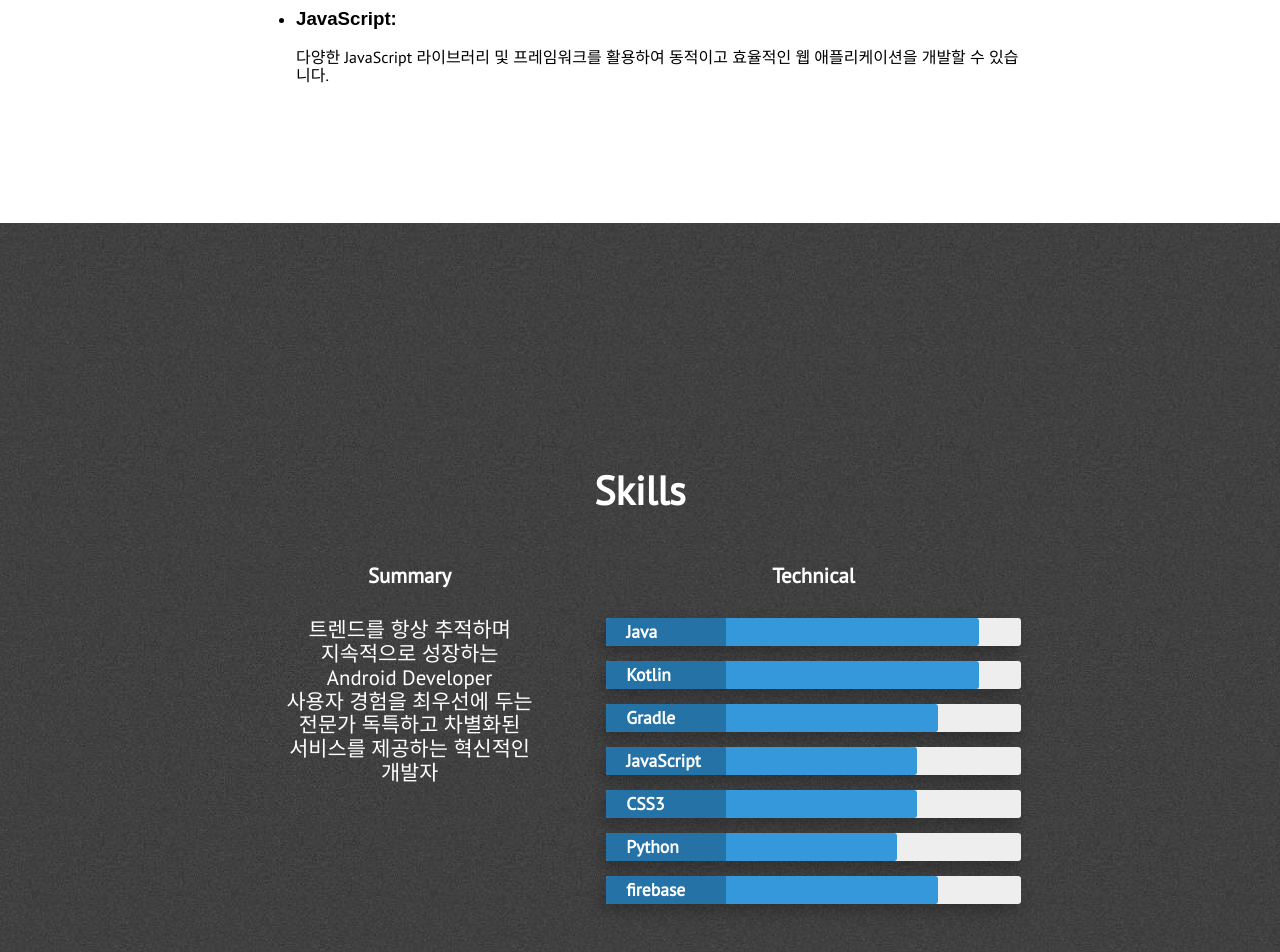
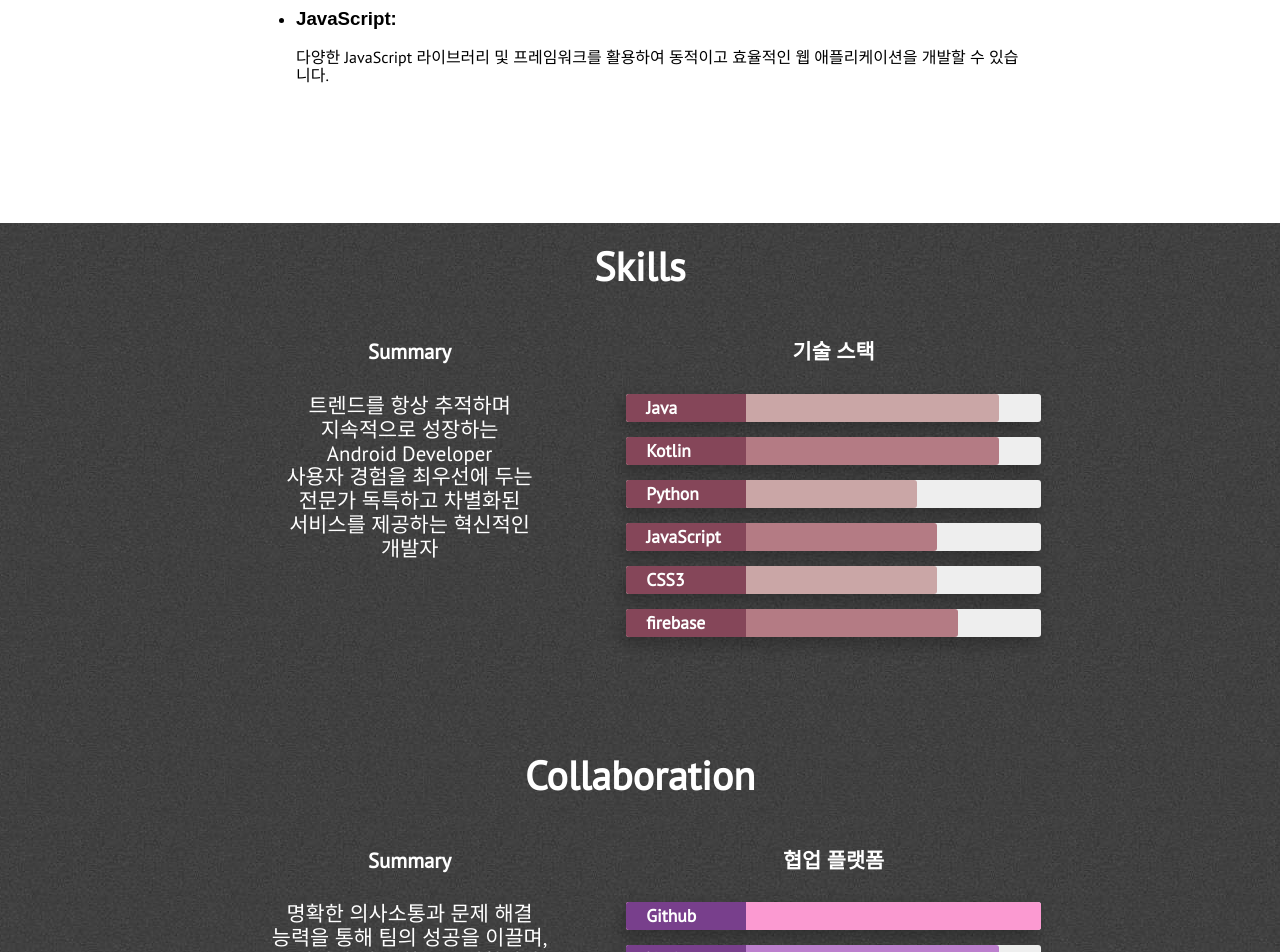
Before and after one commit to EJ-pro/EJ-pro.github.io, a Jekyll site: the page built from index.html, in a window 1280 px wide. Shown: the part 1737-2689 px from the top of the page. Built offline with Jekyll 4.4.1, drawn with Linux system fonts in a browser that asks for light colours; nearby versions of some CDN libraries; some of the changed text lies outside the part shown.

Commit message:
commit!!

```diff
--- a/_includes/background.html
+++ b/_includes/background.html
@@ -1 +1 @@
-<div></div>
+<br>
--- a/_includes/skills.html
+++ b/_includes/skills.html
@@ -12,47 +12,83 @@
                         제공하는 혁신적인<br>개발자
                 </div>
                 <div class="technical-skills">
-                    <h3 class="center-align skills-subsection">Technical</h3>
+                    <h3 class="center-align skills-subsection">기술 스택</h3>
                     <div class="progress-bars">
                         <div class="skillbar clearfix " data-percent="90%">
 
-                            <div class="skillbar-title" style="background: #2980b9;"><span>Java</span></div>
-                            <div class="skillbar-bar" style="background: #3498db;"></div>
+                            <div class="skillbar-title" style="background: #944E63;"><span>Java</span></div>
+                            <div class="skillbar-bar" style="background: #CAA6A6;"></div>
                         </div> <!-- End Skill Bar -->
 
                         <div class="skillbar clearfix " data-percent="90%">
-                            <div class="skillbar-title" style="background: #2980b9;"><span>Kotlin</span></div>
-                            <div class="skillbar-bar" style="background: #3498db;"></div>
-                        </div> <!-- End Skill Bar -->
-
-                        <div class="skillbar clearfix " data-percent="80%">
-                            <div class="skillbar-title" style="background: #2980b9;"><span>Gradle</span></div>
-                            <div class="skillbar-bar" style="background: #3498db"></div>
+                            <div class="skillbar-title" style="background: #944E63;"><span>Kotlin</span></div>
+                            <div class="skillbar-bar" style="background: #B47B84;"></div>
                         </div> <!-- End Skill Bar -->
 
 
-                        <div class="skillbar clearfix " data-percent="75%">
-                            <div class="skillbar-title" style="background: #2980b9;"><span>JavaScript</span></div>
-                            <div class="skillbar-bar" style="background: #3498db;"></div>
+                        <div class="skillbar clearfix " data-percent="70%">
+                            <div class="skillbar-title" style="background: #944E63"><span>Python</span></div>
+                            <div class="skillbar-bar" style="background: #CAA6A6;"></div>
                         </div> <!-- End Skill Bar -->
 
                         <div class="skillbar clearfix " data-percent="75%">
-                            <div class="skillbar-title" style="background: #2980b9;"><span>CSS3</span></div>
-                            <div class="skillbar-bar" style="background: #3498db;"></div>
+                            <div class="skillbar-title" style="background: #944E63;"><span>JavaScript</span></div>
+                            <div class="skillbar-bar" style="background: #B47B84;"></div>
                         </div> <!-- End Skill Bar -->
 
-                        <div class="skillbar clearfix " data-percent="70%">
-                            <div class="skillbar-title" style="background: #2980b9"><span>Python</span></div>
-                            <div class="skillbar-bar" style="background: #3498db;"></div>
+                        <div class="skillbar clearfix " data-percent="75%">
+                            <div class="skillbar-title" style="background: #944E63;"><span>CSS3</span></div>
+                            <div class="skillbar-bar" style="background: #CAA6A6;"></div>
                         </div> <!-- End Skill Bar -->
 
+
                         <div class="skillbar clearfix " data-percent="80%">
-                            <div class="skillbar-title" style="background: #2980b9"><span>firebase</span></div>
-                            <div class="skillbar-bar" style="background: #3498db"></div>
+                            <div class="skillbar-title" style="background: #944E63"><span>firebase</span></div>
+                            <div class="skillbar-bar" style="background: #B47B84"></div>
                         </div> <!-- End Skill Bar -->
                     </div>
                 </div>
             </div>
         </div>
     </section>
+    <section class="section skills" id="skills">
+        <div>
+            <div class="section-heading" id="skills-text">Collaboration</div>
+
+            <div class="skills-grid">
+                <div class="what-i-do">
+                    <h3 class="center-align skills-subsection">Summary</h3>
+                    <p class="paragraph-text center-align">
+                        명확한 의사소통과 문제 해결<br>능력을 통해 팀의 성공을 이끌며,<br>긍정적인 팀 문화를 조성합니다.<br>Git, figma, Slack 협업 도구를<br>능숙하게 사용하여 효율적인<br> 업무 환경을 유지하며, <br>변화에 유연하게 할수있는 역량을 가졌습니다.
+                    </p>
+                </div>
+                <div class="technical-skills">
+                    <h3 class="center-align skills-subsection">협업 플랫폼</h3>
+                    <div class="progress-bars">
+                        <div class="skillbar clearfix " data-percent="100%">
+
+                            <div class="skillbar-title" style="background: #86469C;"><span>Github</span></div>
+                            <div class="skillbar-bar" style="background: #FB9AD1;"></div>
+                        </div> <!-- End Skill Bar -->
+
+                        <div class="skillbar clearfix " data-percent="90%">
+                            <div class="skillbar-title" style="background: #86469C;"><span>Notion</span></div>
+                            <div class="skillbar-bar" style="background: #BC7FCD;"></div>
+                        </div> <!-- End Skill Bar -->
+
+                        <div class="skillbar clearfix " data-percent="90%">
+                            <div class="skillbar-title" style="background: #86469C;"><span>Figma</span></div>
+                            <div class="skillbar-bar" style="background: #FB9AD1"></div>
+                        </div> <!-- End Skill Bar -->
+
+
+                        <div class="skillbar clearfix " data-percent="80%">
+                            <div class="skillbar-title" style="background: #86469C;"><span>Slack</span></div>
+                            <div class="skillbar-bar" style="background: #BC7FCD;"></div>
+                        </div>
+                    </div>
+                </div>
+            </div>
+        </div>
+    </section>
 </div>
--- a/assets/css/main.css
+++ b/assets/css/main.css
@@ -162,7 +162,7 @@
   display: grid;
   -ms-grid-columns: 40% 60%;
   grid-template-columns: 40% 60%;
-  grid-gap: 20px;
+  grid-gap: 40px;
 }
 
 .technical-skills {
@@ -213,7 +213,21 @@
   -ms-flex-pack: center;
   justify-content: center;
 }
-
+.section.skills {
+  max-width: 768px;
+  margin: 60px auto;
+  padding: 20px 0;
+  min-height: 40vh; /* 여기서 높이를 50vh로 줄였습니다 */
+  display: -webkit-box;
+  display: -ms-flexbox;
+  display: flex;
+  -webkit-box-align: center;
+  -ms-flex-align: center;
+  align-items: center;
+  -webkit-box-pack: center;
+  -ms-flex-pack: center;
+  justify-content: center;
+}
 .section.skills>div {
   width: 100%;
 }
```
Also changed, not shown: _layouts/default.html (line endings or trailing spaces).
